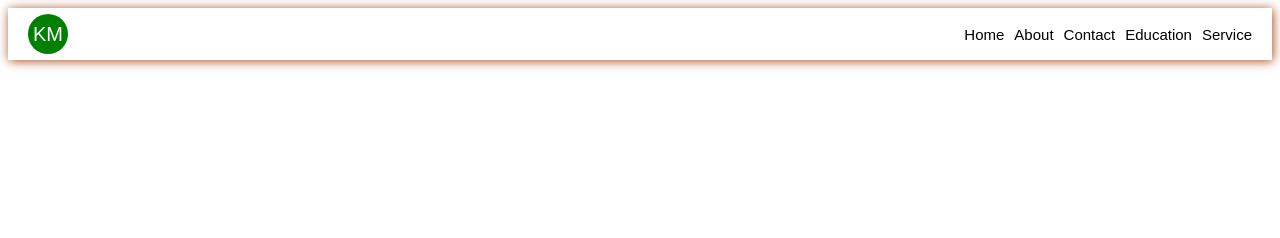
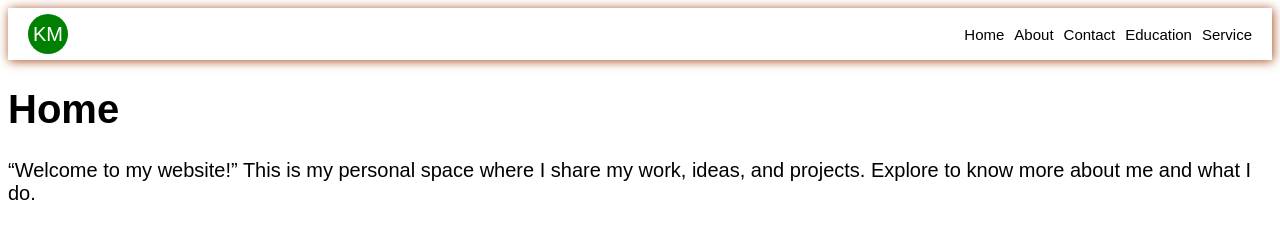
Before and after one commit to melinarana/Portfolio, a plain HTML site: page index.html in a window 1280 px wide. Drawn offline with Linux system fonts and the light colour scheme.

Commit message:
updated code

```diff
--- a/index.css
+++ b/index.css
@@ -1,7 +1,8 @@
 body {
     font-family: Arial;
+    font-size:20px;
+    /* background-color: rgb(23, 116, 147);*/
 }
-
 /* Navbar */
 nav {
     /*background-color: black;*/
--- a/index.html
+++ b/index.html
@@ -21,6 +21,9 @@
 
         </div>
     </nav>
+    <h1>Home</h1>
+    <p>“Welcome to my website!”
+This is my personal space where I share my work, ideas, and projects. Explore to know more about me and what I do.</p>
 
 </body>
 </html>
```
Also changed, not shown: About.html (+0 -1 lines).
